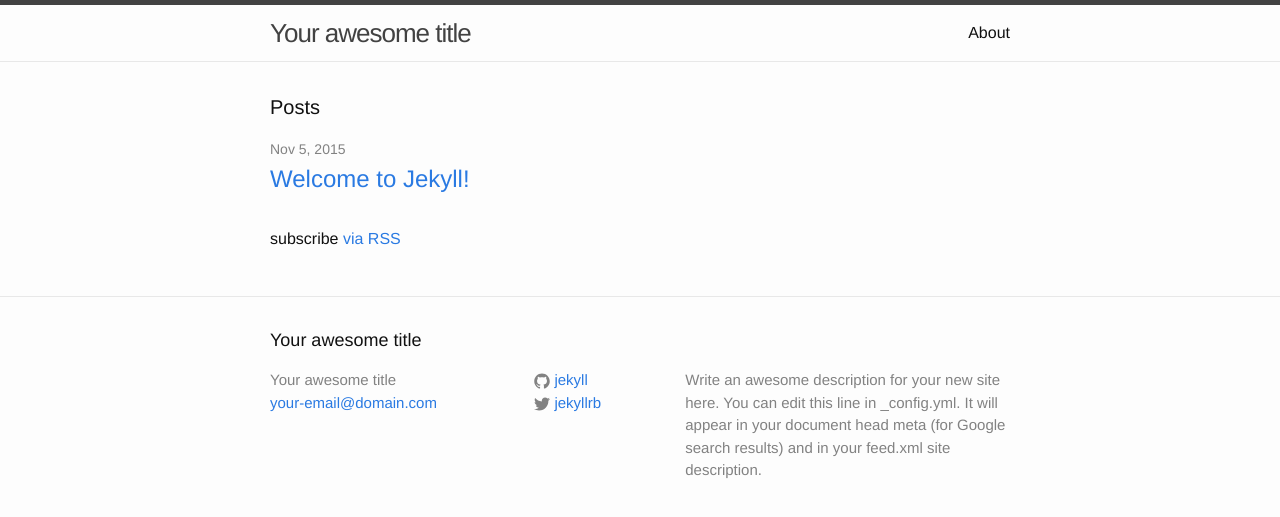
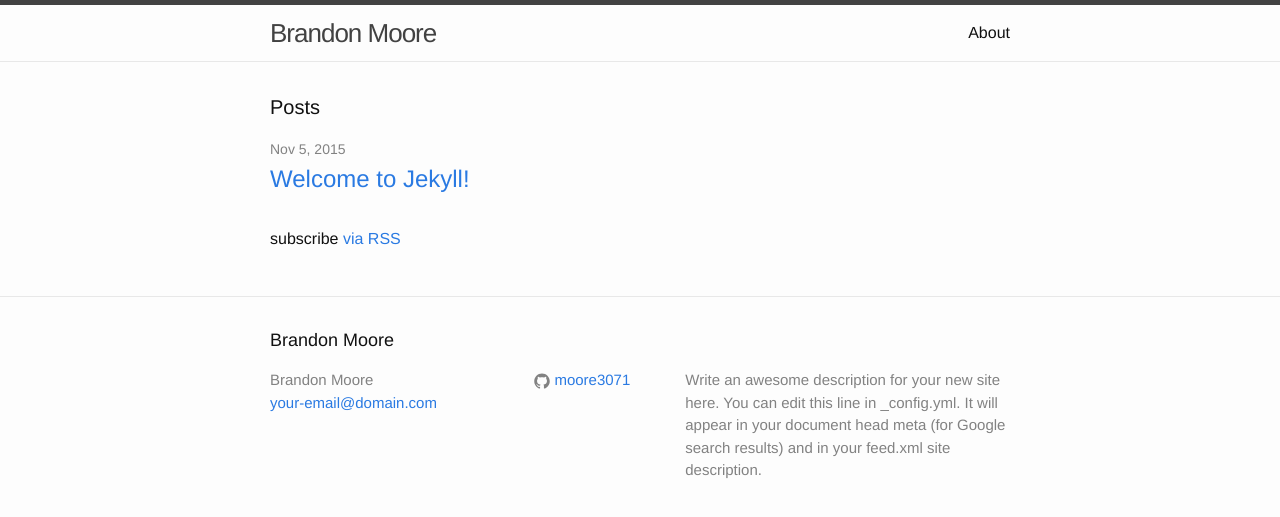
Before and after one commit to moore3071/moore3071.github.io, a Jekyll site: the page built from index.html, in a window 1280 px wide. Shown: the top 517 px of the page. Built offline with Jekyll 4.4.1, drawn with Linux system fonts in a browser that asks for light colours.

Commit message:
Added two blank scss files for later, and changed details in config

```diff
--- a/_config.yml
+++ b/_config.yml
@@ -6,7 +6,7 @@
 # 'jekyll serve'. If you change this file, please restart the server process.
 
 # Site settings
-title: Your awesome title
+title: Brandon Moore
 email: your-email@domain.com
 description: > # this means to ignore newlines until "baseurl:"
   Write an awesome description for your new site here. You can edit this
@@ -14,8 +14,7 @@ description: > # this means to ignore newlines until "baseurl:"
   Google search results) and in your feed.xml site description.
 baseurl: "" # the subpath of your site, e.g. /blog
 url: "http://yourdomain.com" # the base hostname & protocol for your site
-twitter_username: jekyllrb
-github_username:  jekyll
+github_username:  moore3071
 
 # Build settings
 markdown: kramdown
--- a/index.html
+++ b/index.html
@@ -3,7 +3,6 @@ layout: default
 ---
 
 <div class="home">
-
   <h1 class="page-heading">Posts</h1>
 
   <ul class="post-list">
```
Also changed, not shown: _sass/footer.scss (added), _sass/header.scss (added).
